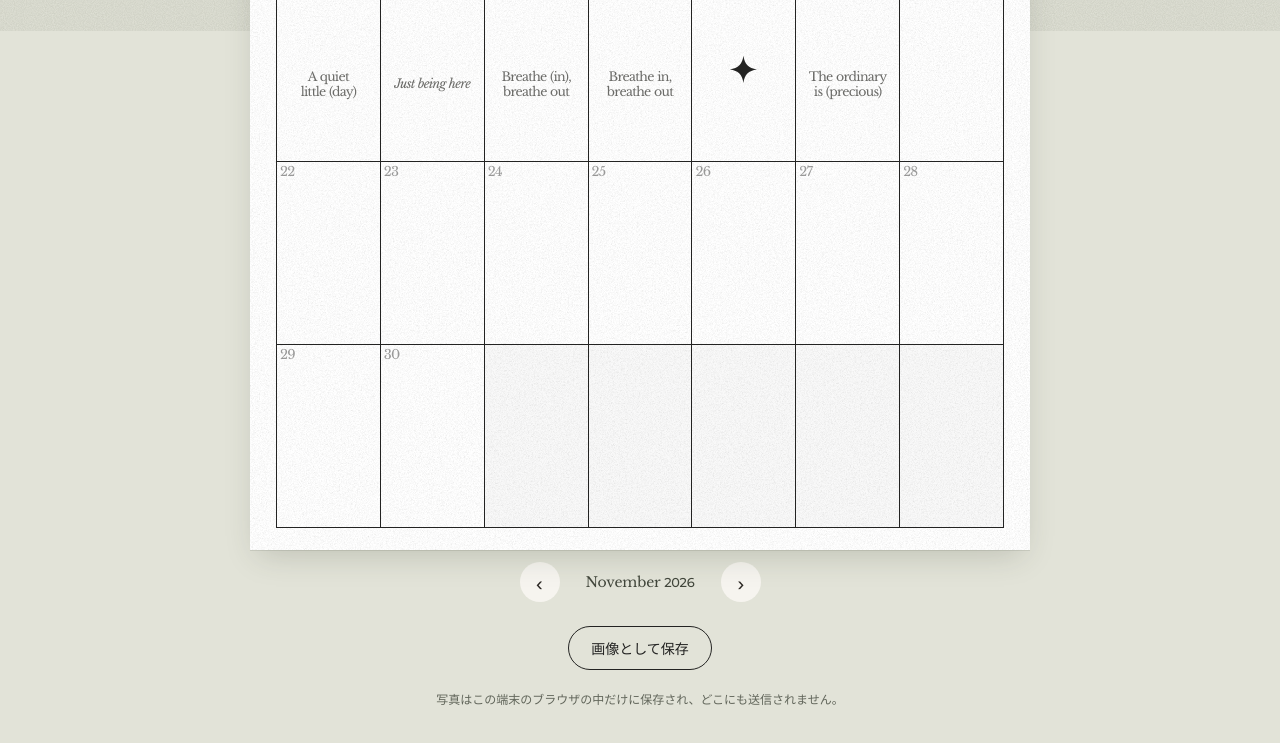
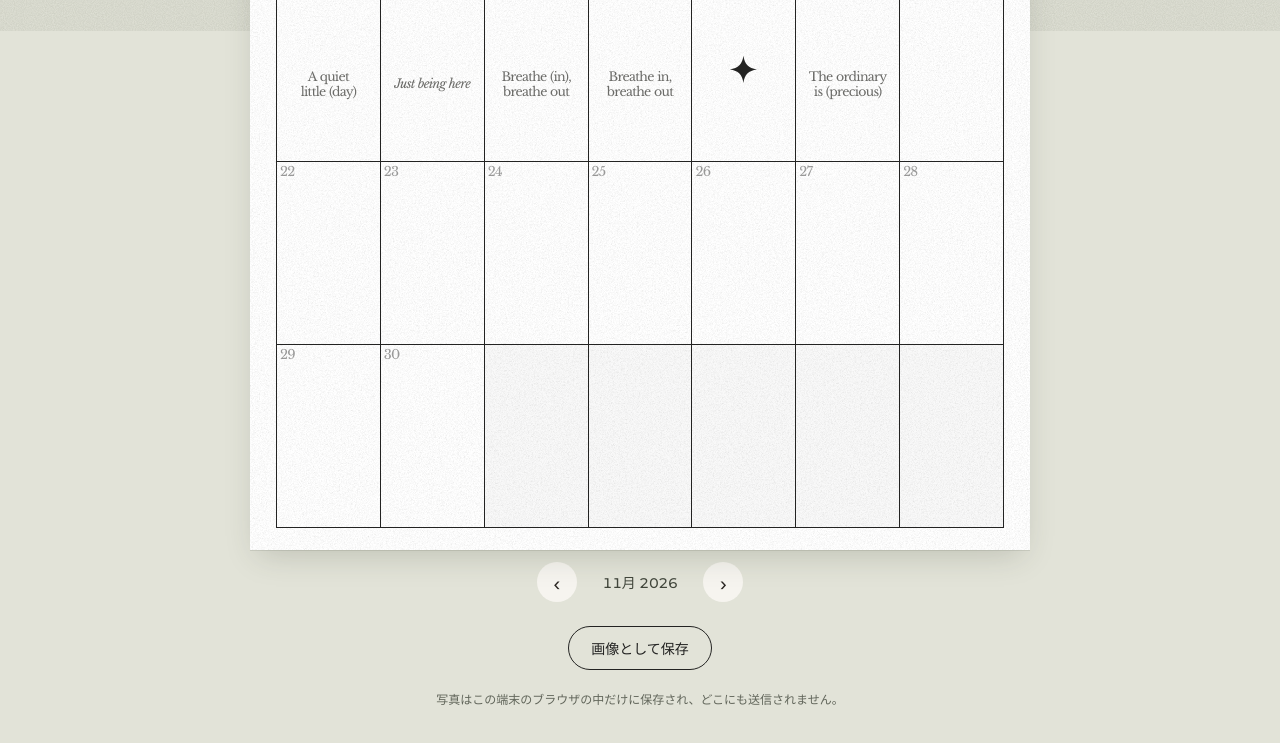
Before and after one commit to aynm2049/my365-diary, a plain HTML site: page index.html in a window 1280 px wide. Shown: the part 769-1512 px from the top of the page. Drawn offline with nearby package versions, Linux system fonts and the light colour scheme.

Commit message:
Add files via upload

```diff
--- a/app.js
+++ b/app.js
@@ -58,7 +58,7 @@ function render() {
   $("monthName").textContent = MONTHS[m];
   $("yearNum").textContent = y;
   $("monthNum").textContent = m + 1;
-  $("navMonth").textContent = MONTHS[m];
+  $("navMonth").textContent = `${m + 1}月`;
   $("navYear").textContent = y;
   const first = new Date(y, m, 1), total = new Date(y, m + 1, 0).getDate();
   grid.innerHTML = "";
--- a/style.css
+++ b/style.css
@@ -130,8 +130,8 @@ img{max-width:100%}
 
 /* month navigation */
 .nav{display:flex;justify-content:center;align-items:center;gap:14px;margin-top:-4px}
-.nav-label{min-width:9.5em;text-align:center;font-family:var(--f-serif);font-size:14px;color:var(--on-cloth);letter-spacing:-.01em}
-.nav-year{font-family:var(--f-sans);font-weight:500;letter-spacing:-.02em;font-size:.92em}
+.nav-label{min-width:7em;text-align:center;font-family:var(--f-sans);font-weight:500;font-size:14px;color:var(--on-cloth);letter-spacing:-.01em;font-variant-numeric:tabular-nums}
+.nav-year{letter-spacing:-.02em}
 
 /* dialogs */
 .overlay{position:fixed;inset:0;background:rgba(var(--shadow),.45);z-index:50;display:flex;align-items:flex-end;justify-content:center}
--- a/sw.js
+++ b/sw.js
@@ -1,5 +1,5 @@
 // Offline support: keeps the app files on the device so it opens without a connection.
-const VERSION = "my365-v2";
+const VERSION = "my365-v3";
 const SHELL = [
   "./", "index.html", "style.css", "app.js", "db.js", "cutout.js", "export.js",
   "vendor/background-removal.js", "vendor/exifr-lite.umd.js",
```
